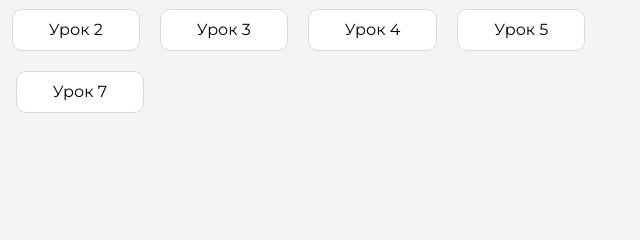
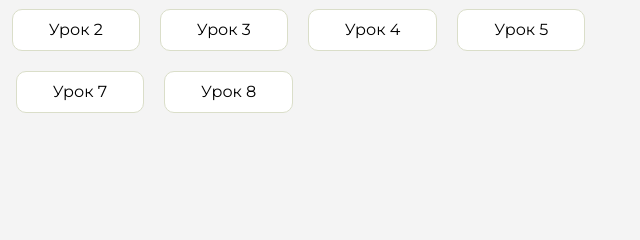
Before and after one commit to pkuz122-cloud/Homework, a plain HTML site: page index.html in a window 1280 px wide. Shown: the part 229-469 px from the top of the page, 589-1229 px from the left. Drawn offline with Linux system fonts and the light colour scheme.

Commit message:
Update index.html

```diff
--- a/index.html
+++ b/index.html
@@ -113,6 +113,9 @@
                     <li class="content__list-item">
                         <a href="HW-Fit_Studio_Decor-PKU/article.html">Урок 7</a>
                     </li>
+                    <li class="content__list-item">
+                        <a href="HW-73-PKU/index.html">Урок 8</a>
+                    </li>
                 </ul>
             </div>
             <div class="content__block hidden" id="diplomBlock">
```
